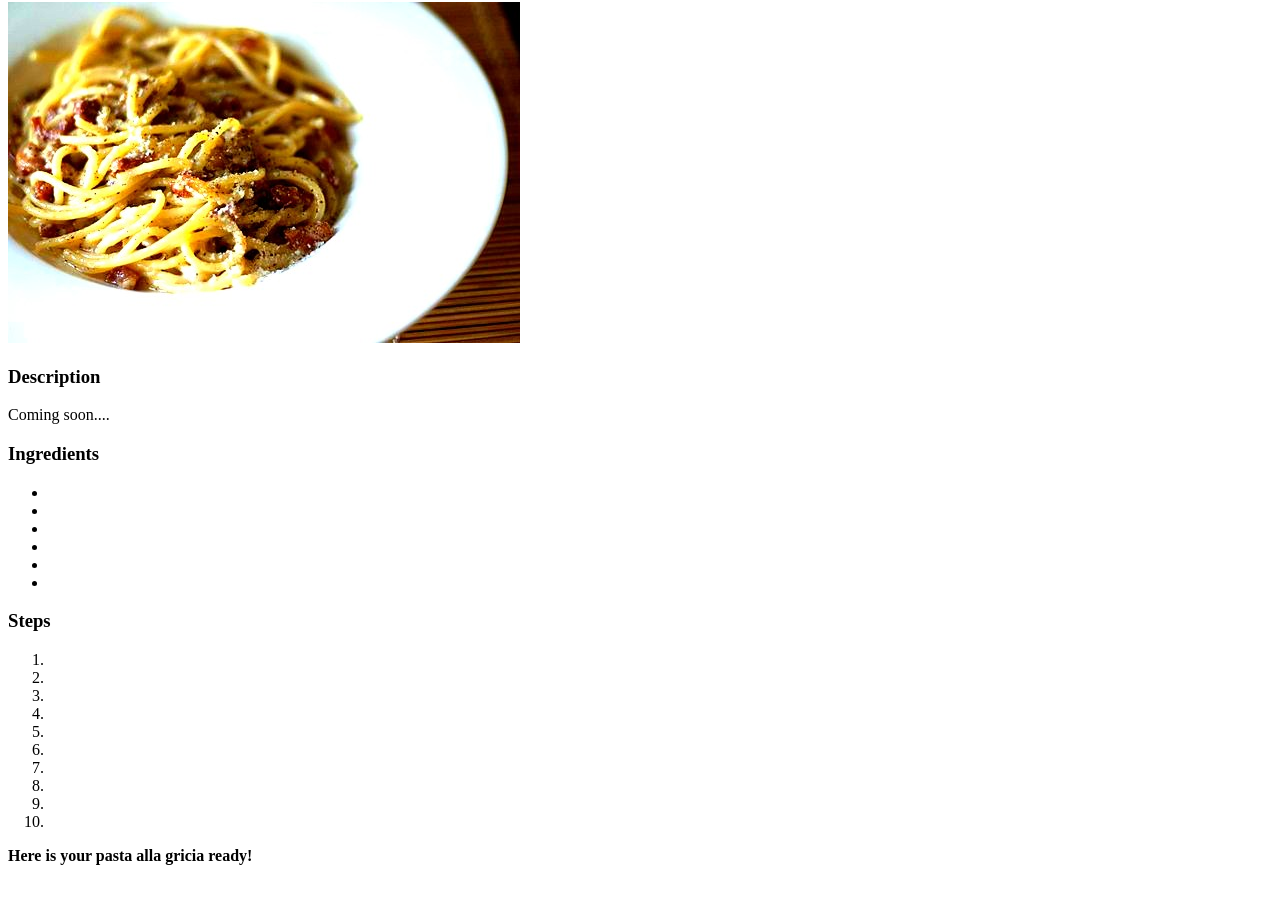
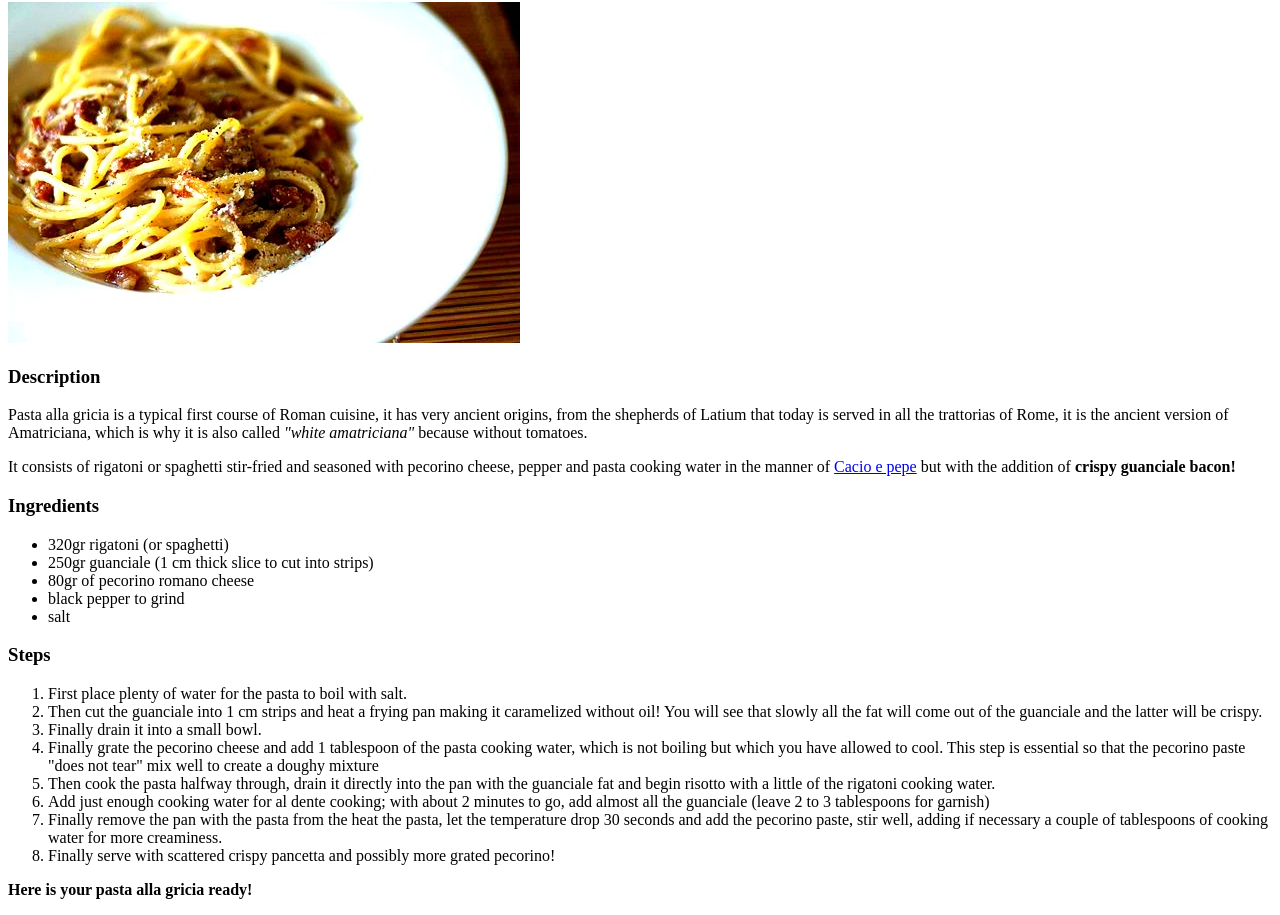
Before and after one commit to fablal/magna_pasta, a plain HTML site: page recipes/gricia.html in a window 1280 px wide. Shown: the part 125-1040 px from the top of the page. Before the commit the page ends 1006 px from the top, so only its background shows below. Drawn offline with Linux system fonts and the light colour scheme.

Commit message:
Complete gricia recipe; add cacio e pepe recipe

```diff
--- a/recipes/gricia.html
+++ b/recipes/gricia.html
@@ -13,31 +13,35 @@
 
         <h3>Description</h3>
         <p>
-        Coming soon....
+        Pasta alla gricia is a typical first course of Roman cuisine, it has very ancient origins, from the shepherds
+        of Latium that today is served in all the trattorias of Rome, it is the ancient version of Amatriciana, which
+        is why it is also called <em>"white amatriciana"</em> because without tomatoes.
+        </p>
+
+        <p>
+        It consists of rigatoni or spaghetti stir-fried and seasoned with pecorino cheese, pepper and pasta cooking water
+        in the manner of <a href="cacio-pepe.html">Cacio e pepe</a> but with the addition of <strong>crispy guanciale bacon!</strong>
         </p>
 
         <h3>Ingredients</h3>
         <ul>
-            <li></li>
-            <li></li>
-            <li></li>
-            <li></li>
-            <li></li>
-            <li></li>
+            <li>320gr rigatoni (or spaghetti)</li>
+            <li>250gr guanciale (1 cm thick slice to cut into strips)</li>
+            <li>80gr of pecorino romano cheese</li>
+            <li>black pepper to grind</li>
+            <li>salt</li>
         </ul>
 
         <h3>Steps</h3>
         <ol>
-            <li></li>
-            <li></li>
-            <li></li>
-            <li></li>
-            <li></li>
-            <li></li>
-            <li></li>
-            <li></li>
-            <li></li>
-            <li></li>
+            <li>First place plenty of water for the pasta to boil with salt.</li>
+            <li>Then cut the guanciale into 1 cm strips and heat a frying pan making it caramelized without oil! You will see that slowly all the fat will come out of the guanciale and the latter will be crispy.</li>
+            <li>Finally drain it into a small bowl.</li>
+            <li>Finally grate the pecorino cheese and add 1 tablespoon of the pasta cooking water, which is not boiling but which you have allowed to cool. This step is essential so that the pecorino paste "does not tear" mix well to create a doughy mixture</li>
+            <li>Then cook the pasta halfway through, drain it directly into the pan with the guanciale fat and begin risotto with a little of the rigatoni cooking water.</li>
+            <li>Add just enough cooking water for al dente cooking; with about 2 minutes to go, add almost all the guanciale (leave 2 to 3 tablespoons for garnish)</li>
+            <li>Finally remove the pan with the pasta from the heat the pasta, let the temperature drop 30 seconds and add the pecorino paste, stir well, adding if necessary a couple of tablespoons of cooking water for more creaminess.</li>
+            <li>Finally serve with scattered crispy pancetta and possibly more grated pecorino!</li>
         </ol>
         <p><strong>Here is your pasta alla gricia ready!</strong></p>
     </body>
```
Also changed, not shown: index.html (+1 -0 lines), recipes/cacio-pepe.html (added, +50 -0 lines), images/cacio-pepe.jpg (added).
